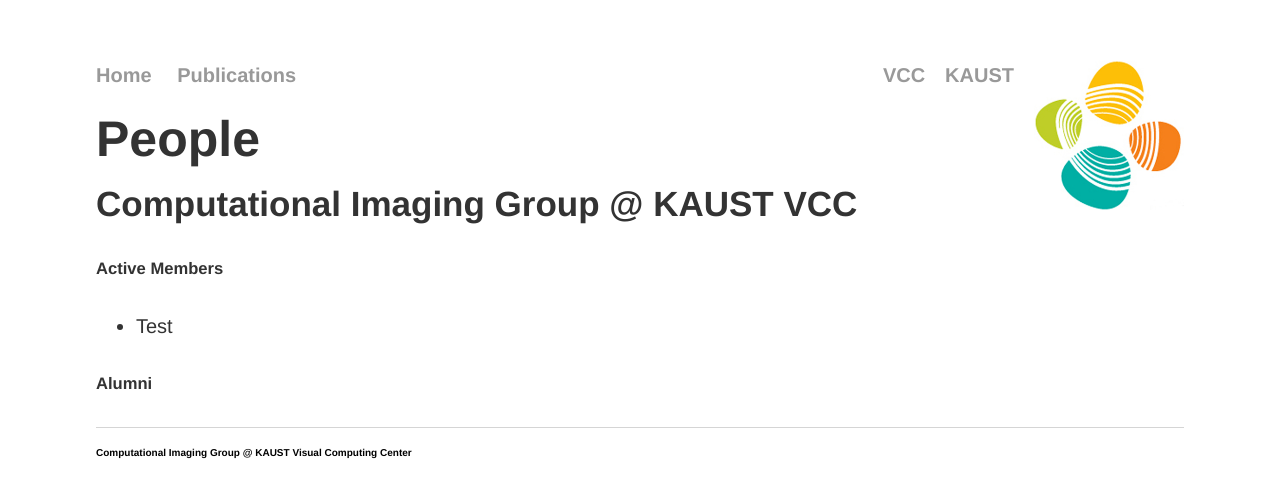
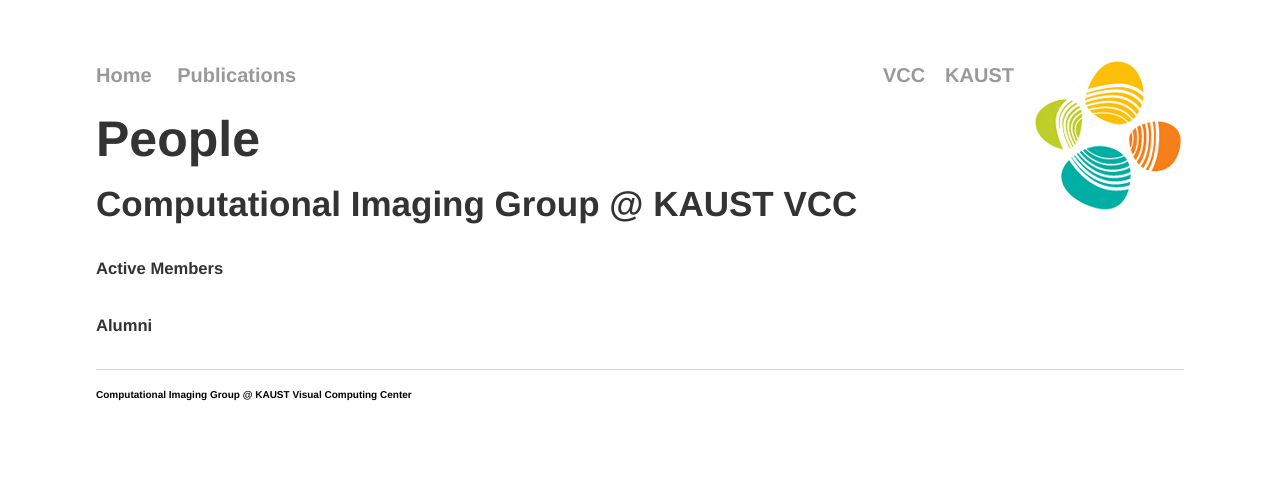
Before and after one commit to vccimaging/vccimaging.github.io, a Jekyll site: the page built from people.html, in a window 1280 px wide. Shown: the top 498 px of the page. Built offline with Jekyll 4.4.1, drawn with Linux system fonts in a browser that asks for light colours.

Commit message:
Update people.html

```diff
--- a/people.html
+++ b/people.html
@@ -9,10 +9,15 @@
 
 <h5>Active Members</h5>
 <ul>
-  <li>Test</li>
+  {% for person in site.people %}{% if person.end== null %}
+  {% include formatperson.html person=person %}
+  {% endif %}{% endfor %}
 </ul>
 
 
 <h5>Alumni</h5>
 <ul>
+  {% for person in site.people %}{% if person.end!= null %}
+  {% include formatperson.html person=person %}
+  {% endif %}{% endfor %}
 </ul>
```
